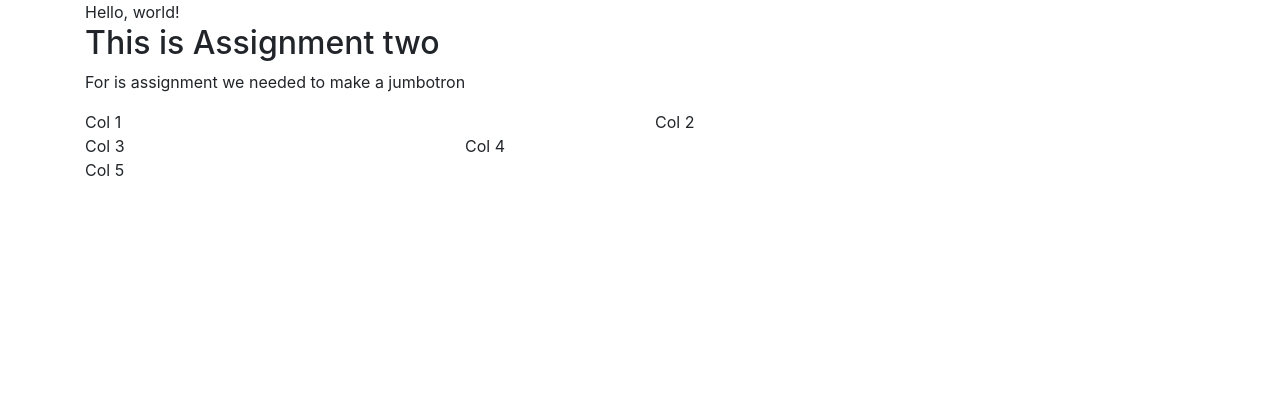
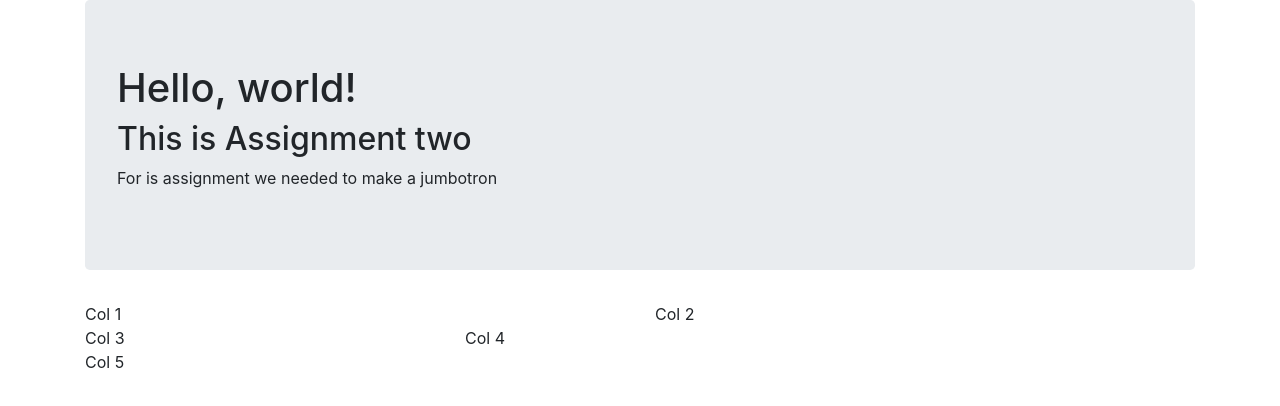
Before and after one commit to amcclead/Bootcamp-Test-Assignment2, a plain HTML site: page index.html in a window 1280 px wide. Drawn offline with nearby package versions, Linux system fonts and the light colour scheme.

Commit message:
Fix Typo

```diff
--- a/index.html
+++ b/index.html
@@ -12,7 +12,7 @@
   </head>
   <body>
     <div class="container">
-      <div class="jumbotron>
+      <div class="jumbotron">
     <h1>Hello, world!</h1>
                   <h2>This is Assignment two</h2>
                   <p>For is assignment we needed to make a jumbotron</p>
```
